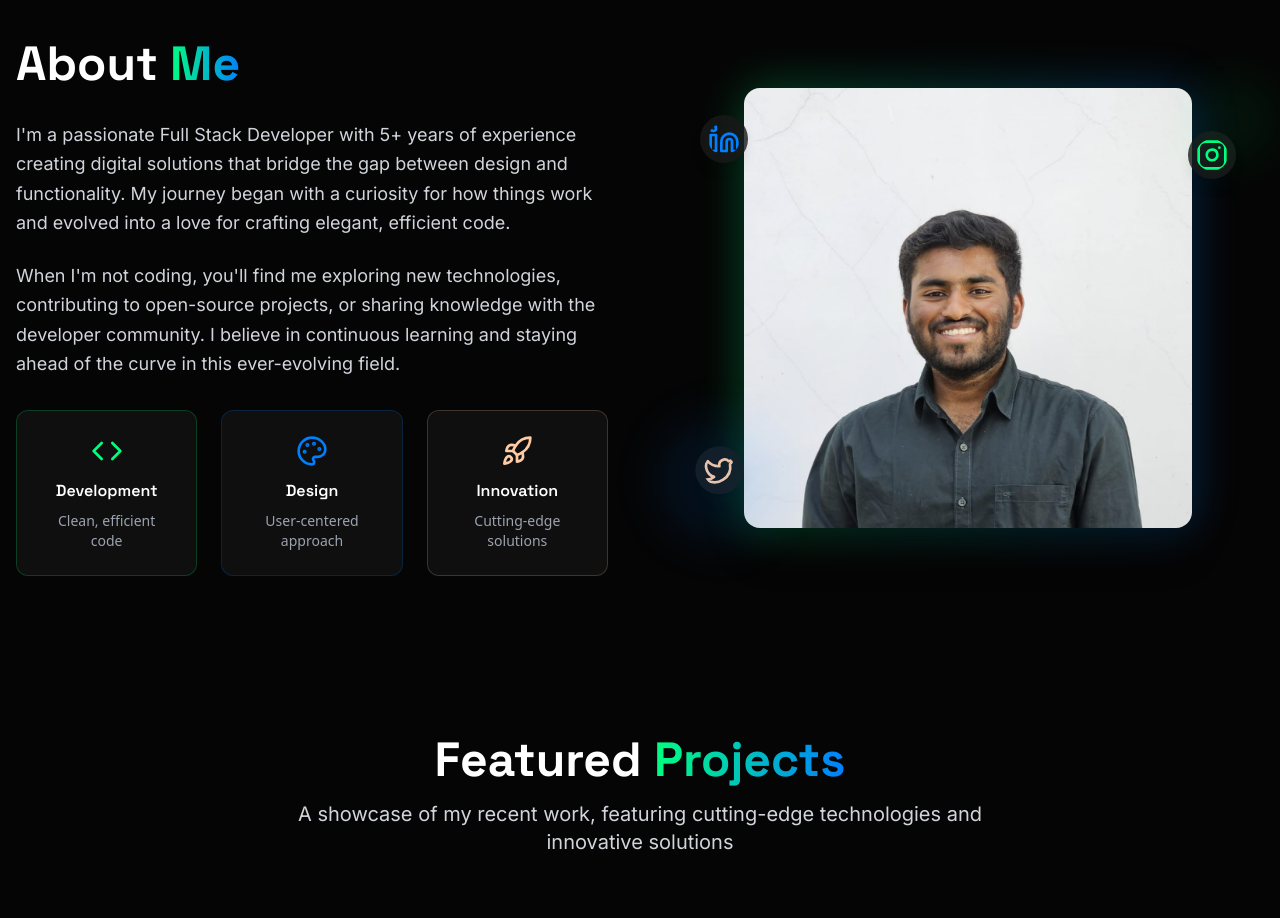
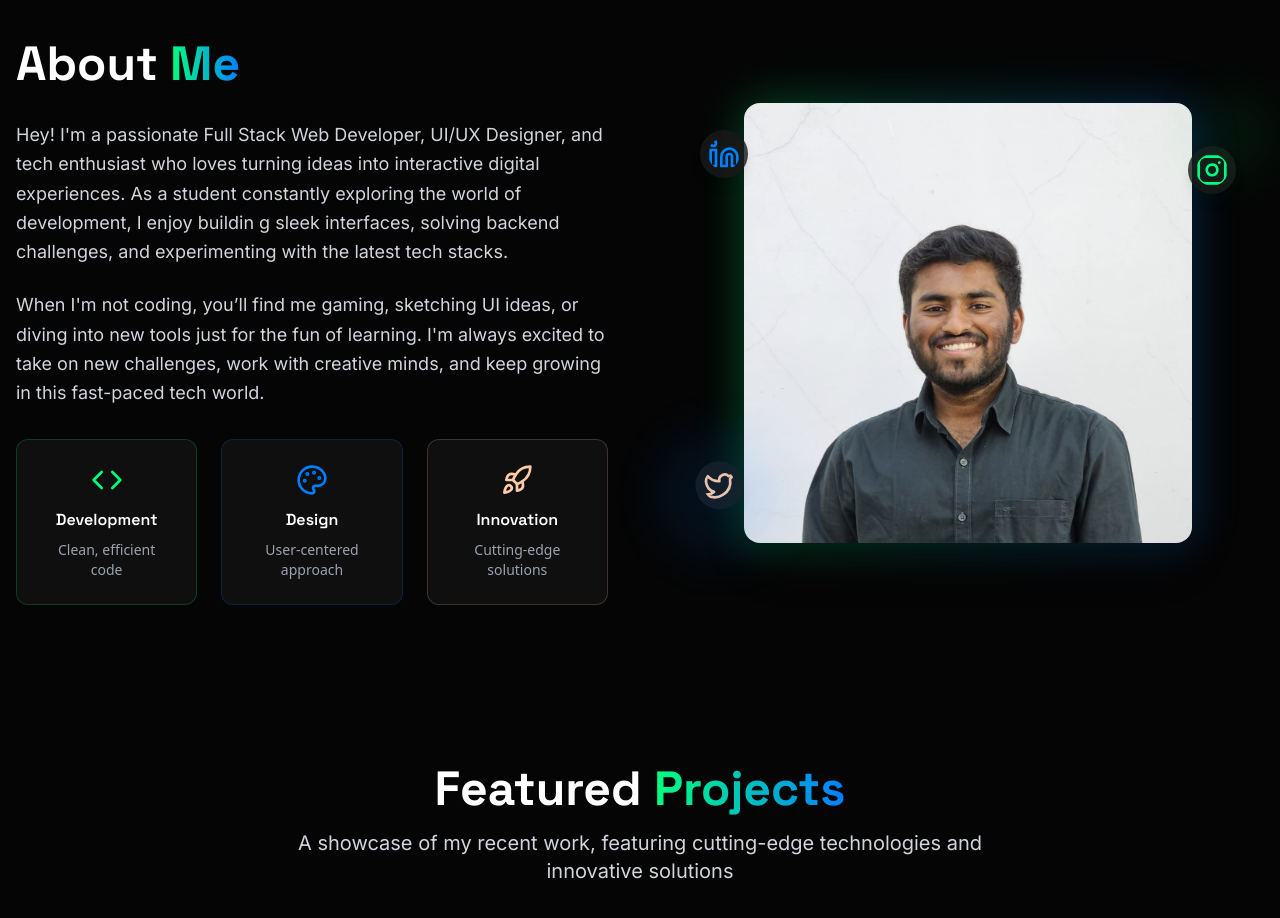
Before and after one commit to Abhij64/myportfolio, a React (Vite) app: page / in a window 1280 px wide. Shown: the part 840-1758 px from the top of the page. Built offline with nearby package versions, Linux system fonts and the light colour scheme.

Commit message:
edit file

```diff
--- a/src/components/About.tsx
+++ b/src/components/About.tsx
@@ -59,20 +59,18 @@ const About: React.FC = () => {
                   className="text-lg text-gray-300 font-inter leading-relaxed mb-6"
                   variants={itemVariants}
               >
-                I'm a passionate Full Stack Developer with 5+ years of experience creating
-                digital solutions that bridge the gap between design and functionality.
-                My journey began with a curiosity for how things work and evolved into
-                a love for crafting elegant, efficient code.
+                Hey! I'm a passionate Full Stack Web Developer, UI/UX Designer, and tech enthusiast who
+                loves turning ideas into interactive digital experiences. As a student constantly exploring the
+                world of development, I enjoy buildin
+                g sleek interfaces, solving backend challenges, and experimenting with the latest tech stacks.
               </motion.p>
 
               <motion.p
                   className="text-lg text-gray-300 font-inter leading-relaxed mb-8"
                   variants={itemVariants}
               >
-                When I'm not coding, you'll find me exploring new technologies,
-                contributing to open-source projects, or sharing knowledge with
-                the developer community. I believe in continuous learning and
-                staying ahead of the curve in this ever-evolving field.
+                When I'm not coding, you’ll find me gaming, sketching UI ideas, or diving into new tools just for the fun of learning.
+                I'm always excited to take on new challenges, work with creative minds, and keep growing in this fast-paced tech world.
               </motion.p>
 
               <motion.div className="grid grid-cols-1 sm:grid-cols-3 gap-6" variants={itemVariants}>
```
